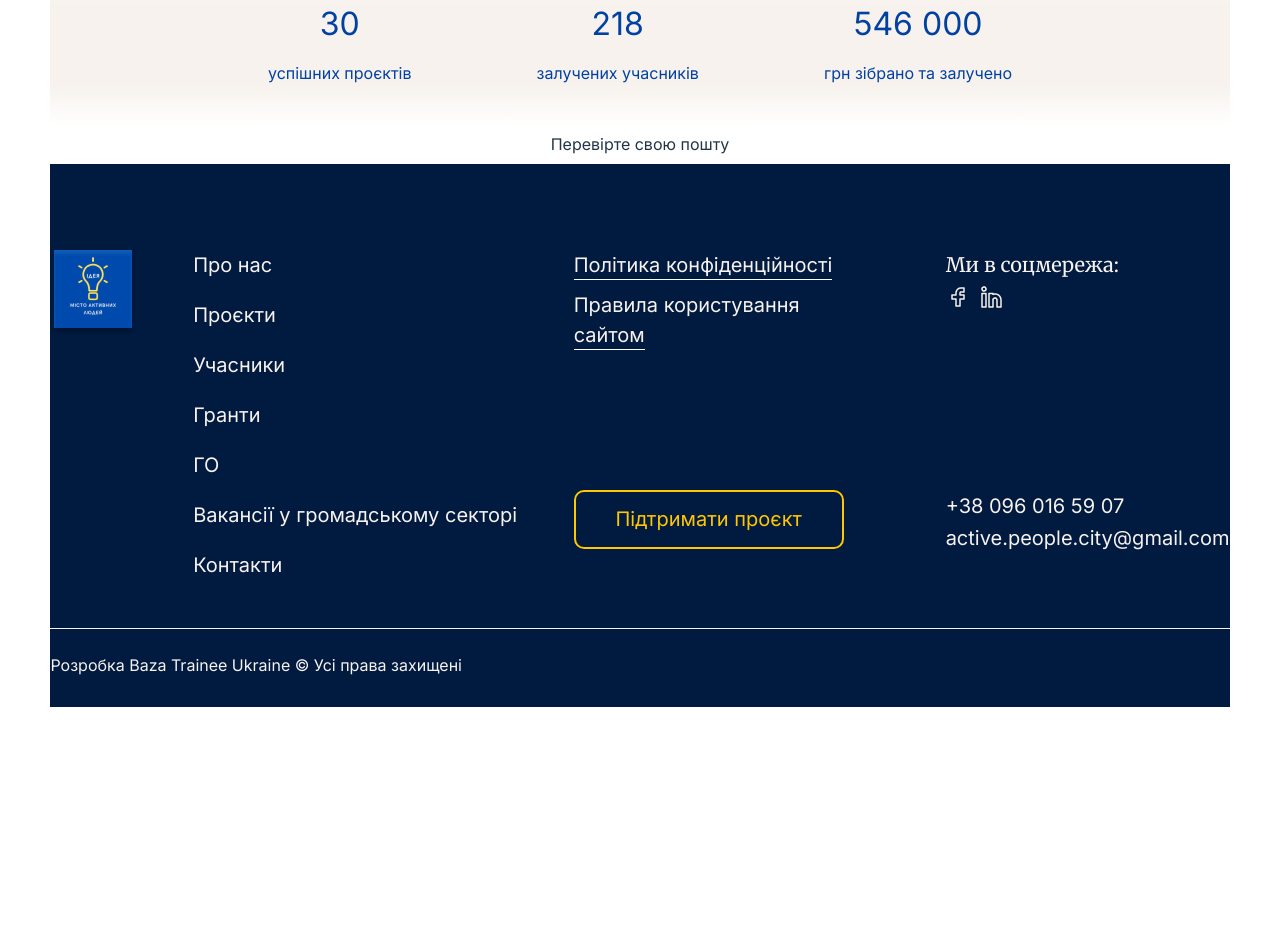
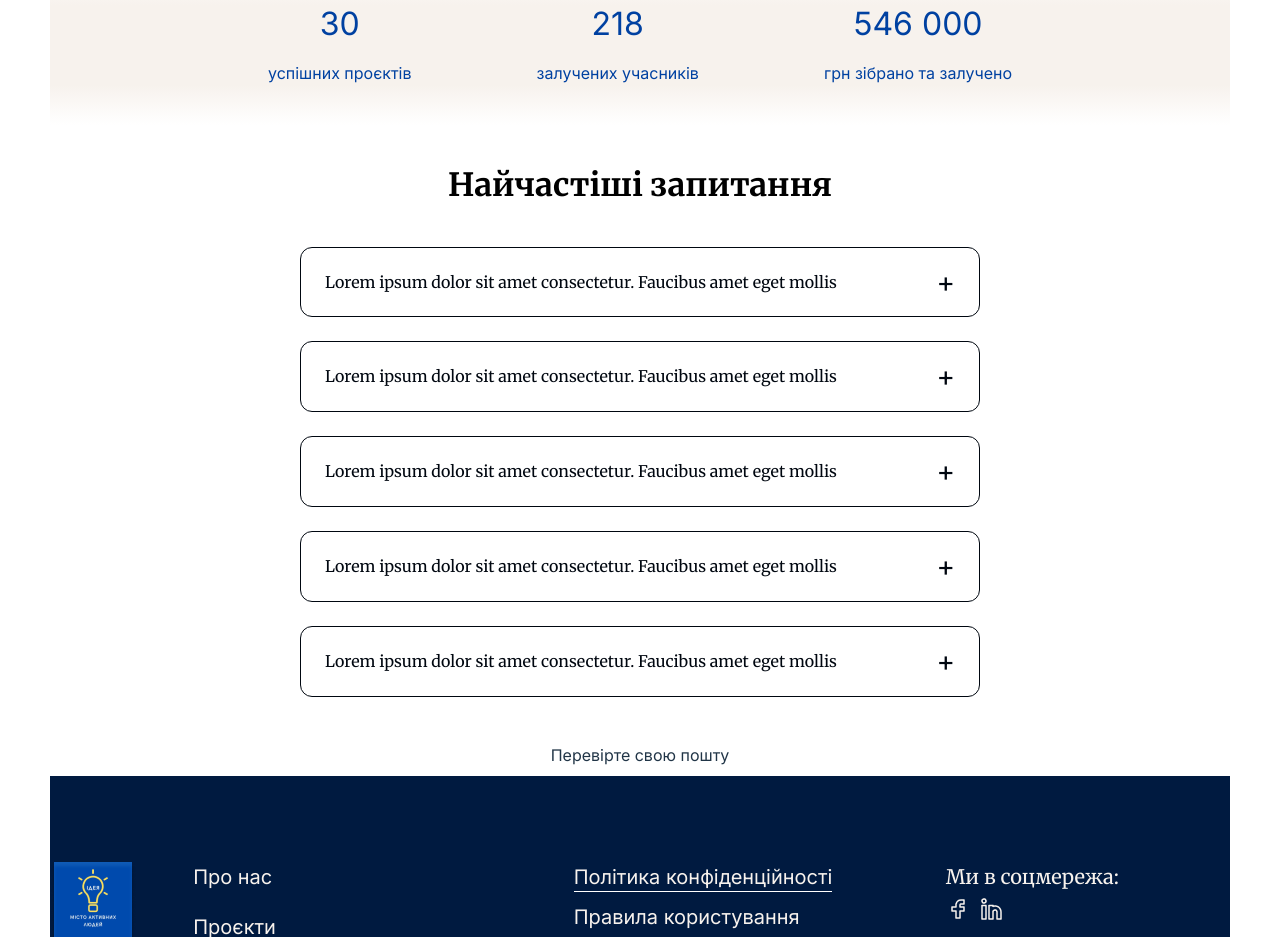
Before and after one commit to baza-trainee/urban-platform, a React (Vite) app: page /confirm-password in a window 1280 px wide. Shown: the part 1680-2617 px from the top of the page. Before the commit the page ends 2387 px from the top, so only its background shows below. Built offline with nearby package versions, Linux system fonts and the light colour scheme.

Commit message:
feature/create-faq-section-initial

```diff
--- /dev/null
+++ b/src/components/FAQ/Faq.module.scss
@@ -0,0 +1,130 @@
+@import 'src/styles/variables';
+@import 'src/styles/mixins';
+
+.faq {
+  display: flex;
+  flex-direction: column;
+  justify-content: center;
+  align-items: center;
+  padding: 40px 16px;
+  height: auto;
+
+  @include tablet {
+    padding: 40px 32px;
+  }
+
+  @include desktop {
+    padding: 64px 120px;
+  }
+}
+
+.contentTitle {
+  display: inline-block;
+  width: 320px;
+  margin-bottom: 24px;
+  font-family: $heading-font-family;
+  font-weight: 700;
+  font-size: 20px;
+  line-height: 130%;
+  color: $black;
+  text-align: left;
+
+  @include tablet {
+    font-size: 32px;
+    margin-bottom: 40px;
+    width: 744px;
+    text-align: center;
+  }
+
+  @include desktop {
+    font-size: 48px;
+    margin-bottom: 56px;
+    width: 1200px;
+    text-align: left;
+  }
+}
+
+.accordion {
+  width: 288px;
+  display: flex;
+  flex-direction: column;
+  gap: 24px;
+
+  @include tablet {
+    width: 680px;
+  }
+
+  @include desktop {
+    width: 1040px;
+  }
+}
+
+.item {
+  display: flex;
+  flex-direction: column;
+  background: transparent;
+  border: 2px solid $blue;
+  border-radius: 12px;
+  padding: 8px;
+  width: 100%;
+  cursor: pointer;
+
+  @include tablet {
+    border: 1px solid $color-content-text;
+    padding: 24px;
+  }
+
+  @include desktop {
+    border: 2px solid $blue;
+    padding: 32px 24px;
+  }
+}
+
+.title {
+  font-family: $heading-font-family;
+  font-weight: 400;
+  font-size: 16px;
+  line-height: 130%;
+  color: $color-content-text;
+  display: flex;
+  justify-content: space-between;
+
+  @include tablet {
+    align-items: center;
+  }
+
+  @include desktop {
+    font-size: 20px;
+  }
+}
+
+.content {
+  visibility: hidden;
+  font-family: $body-font-family;
+  font-weight: 400;
+  font-size: 16px;
+  line-height: 150%;
+  text-align: left;
+
+  max-height: 0;
+  overflow: hidden;
+  transition: all 0.8s ease-in-out;
+
+  @include desktop {
+    font-size: 20px;
+  }
+}
+
+.content.show {
+  visibility: visible;
+  margin-top: 20px;
+  height: auto;
+  max-height: 230px;
+  transition: all 0.8s ease-in-out;
+}
+
+.plus {
+  font-family: $secondary-font-family;
+  font-weight: 200;
+  font-size: 28px;
+}
--- /dev/null
+++ b/src/components/FAQ/Faq.tsx
@@ -0,0 +1,60 @@
+import React, { useState } from 'react'
+import s from './Faq.module.scss'
+
+const Faq: React.FC = () => {
+  const [selected, setSelected] = useState<number | null>(null)
+
+  const toggle = (i: number) => {
+    if (selected === i) {
+      return setSelected(null)
+    }
+    setSelected(i)
+  }
+
+  const data = [
+    {
+      question: 'Lorem ipsum dolor sit amet consectetur. Faucibus amet eget mollis ',
+      answer:
+        'На платформі “Місто активних людей” Ви можете сформувати команду та виконати спільний проєкт, знайти однодумців, інвесторів, долучитись до існуючого проєкту. На платформі “Місто активних людей” Ви можете сформувати команду та виконати спільний проєкт.'
+    },
+    {
+      question: 'Lorem ipsum dolor sit amet consectetur. Faucibus amet eget mollis ',
+      answer:
+        'На платформі “Місто активних людей” Ви можете сформувати команду та виконати спільний проєкт, знайти однодумців, інвесторів, долучитись до існуючого проєкту. На платформі “Місто активних людей” Ви можете сформувати команду та виконати спільний проєкт.'
+    },
+    {
+      question: 'Lorem ipsum dolor sit amet consectetur. Faucibus amet eget mollis ',
+      answer:
+        'На платформі “Місто активних людей” Ви можете сформувати команду та виконати спільний проєкт, знайти однодумців, інвесторів, долучитись до існуючого проєкту. На платформі “Місто активних людей” Ви можете сформувати команду та виконати спільний проєкт.'
+    },
+    {
+      question: 'Lorem ipsum dolor sit amet consectetur. Faucibus amet eget mollis ',
+      answer:
+        'На платформі “Місто активних людей” Ви можете сформувати команду та виконати спільний проєкт, знайти однодумців, інвесторів, долучитись до існуючого проєкту. На платформі “Місто активних людей” Ви можете сформувати команду та виконати спільний проєкт.'
+    },
+    {
+      question: 'Lorem ipsum dolor sit amet consectetur. Faucibus amet eget mollis ',
+      answer:
+        'На платформі “Місто активних людей” Ви можете сформувати команду та виконати спільний проєкт, знайти однодумців, інвесторів, долучитись до існуючого проєкту. На платформі “Місто активних людей” Ви можете сформувати команду та виконати спільний проєкт.'
+    }
+  ]
+
+  return (
+    <section className={s.faq} id="faq">
+      <h2 className={s.contentTitle}>Найчастіші запитання</h2>
+      <div className={s.accordion}>
+        {data.map((item, i) => (
+          <div className={s.item}>
+            <div className={s.title} onClick={() => toggle(i)}>
+              <h4>{item.question}</h4>
+              <span className={s.plus}>{selected === i ? '-' : '+'}</span>
+            </div>
+            <div className={`${s.content} ${selected === i ? s.show : s.hide}`}>{item.answer}</div>
+          </div>
+        ))}
+      </div>
+    </section>
+  )
+}
+
+export default Faq
--- a/src/pages/Home/HomePage.tsx
+++ b/src/pages/Home/HomePage.tsx
@@ -6,6 +6,7 @@ import Hero from '../../components/Hero/Hero'
 import Categories from '../../components/Categories/Categories'
 import BeagrantGiver from '../../components/BeAGrantGiver/BeagrantGiver'
 import NumbersSection from '../../components/NumbersSection/NumbersSection'
+import Faq from '../../components/FAQ/Faq'
 
 const HomePage: React.FC = () => {
   const location = useLocation()
@@ -21,7 +22,7 @@ const HomePage: React.FC = () => {
       <Categories />
       <BeagrantGiver />
       <NumbersSection />
-      {/* <Faq /> */}
+      <Faq />
       {/* <MakeVacancy /> */}
       {/* <Partners /> */}
       <Outlet />
```
